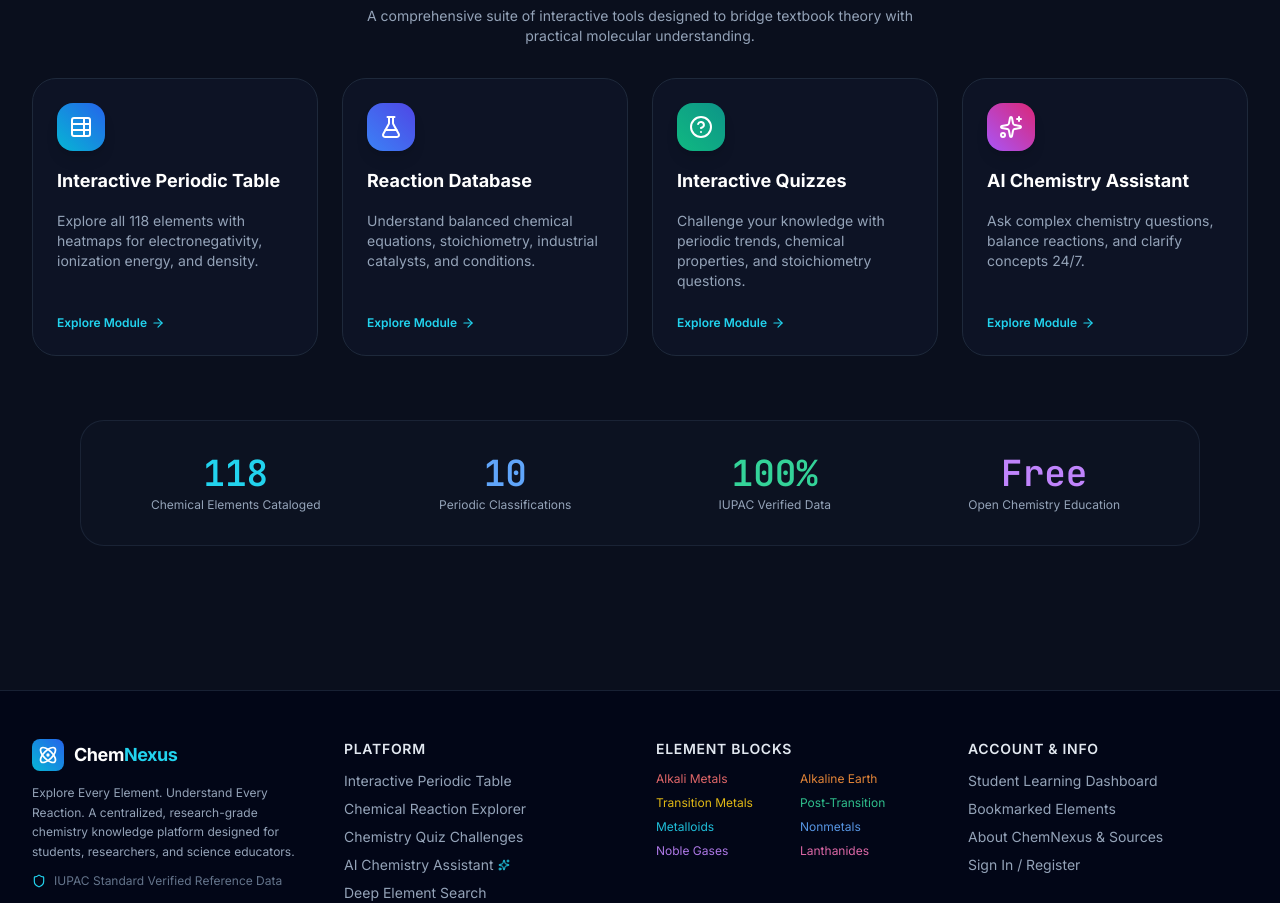
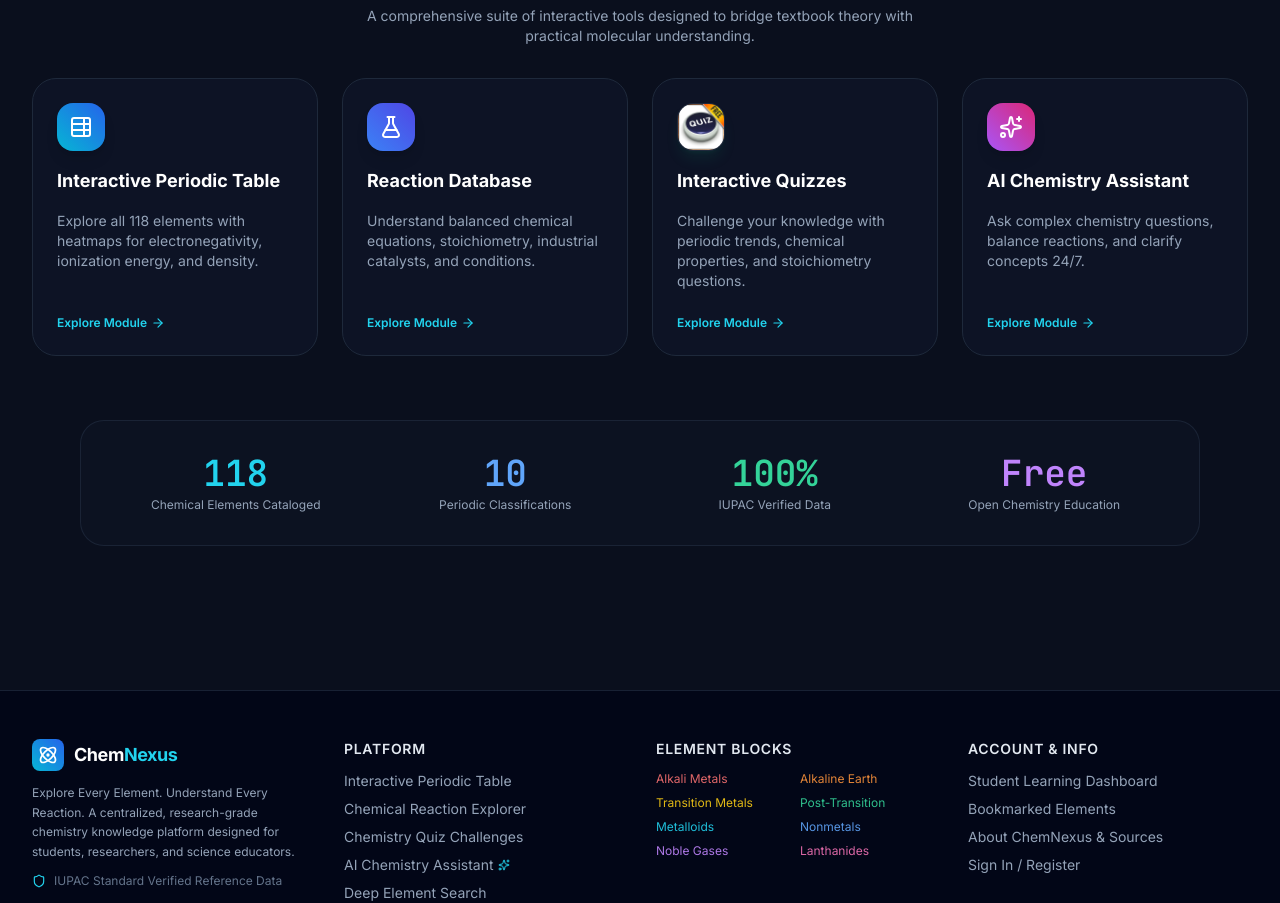
Before and after one commit to SatyaFlux/ChemNexus-The-Interactive-Chemistry-Knowledge-Platform, a React (Vite) app: page / in a window 1280 px wide. Shown: the part 1077-1980 px from the top of the page. Built offline with nearby package versions, Linux system fonts and the light colour scheme; no server answers.

Commit message:
feat: replace generic quiz icon with 3D Quiz buzzer icon in Interactive Quizzes card on HomePage

```diff
--- a/src/pages/HomePage.jsx
+++ b/src/pages/HomePage.jsx
@@ -5,7 +5,6 @@
   Atom,
   TableProperties,
   FlaskConical,
-  HelpCircle,
   Sparkles,
   ArrowRight,
   ArrowLeft,
@@ -142,7 +141,7 @@
     {
       title: 'Interactive Quizzes',
       desc: 'Challenge your knowledge with periodic trends, chemical properties, and stoichiometry questions.',
-      icon: HelpCircle,
+      image: '/images/quiz-icon.png',
       link: '/quizzes',
       color: 'from-emerald-500 to-teal-600',
     },
@@ -422,9 +421,19 @@
                 className="bg-slate-900/60 border border-slate-800 hover:border-cyan-500/40 rounded-3xl p-6 transition-all hover:shadow-xl hover:shadow-cyan-500/10 flex flex-col justify-between group"
               >
                 <div className="space-y-4">
-                  <div className={`w-12 h-12 rounded-2xl bg-gradient-to-tr ${feat.color} flex items-center justify-center text-white shadow-lg group-hover:scale-110 transition-transform`}>
-                    <Icon className="w-6 h-6" />
-                  </div>
+                  {feat.image ? (
+                    <div className="w-12 h-12 rounded-2xl overflow-hidden shadow-lg shadow-emerald-500/10 group-hover:scale-110 transition-transform bg-slate-950 border border-slate-700/60 flex items-center justify-center">
+                      <img
+                        src={feat.image}
+                        alt={feat.title}
+                        className="w-full h-full object-cover scale-105"
+                      />
+                    </div>
+                  ) : (
+                    <div className={`w-12 h-12 rounded-2xl bg-gradient-to-tr ${feat.color} flex items-center justify-center text-white shadow-lg group-hover:scale-110 transition-transform`}>
+                      <Icon className="w-6 h-6" />
+                    </div>
+                  )}
                   <h3 className="text-lg font-bold text-white group-hover:text-cyan-300 transition-colors">
                     {feat.title}
                   </h3>
```
Also changed, not shown: public/images/quiz-icon.jpg (added), public/images/quiz-icon.png (added).
